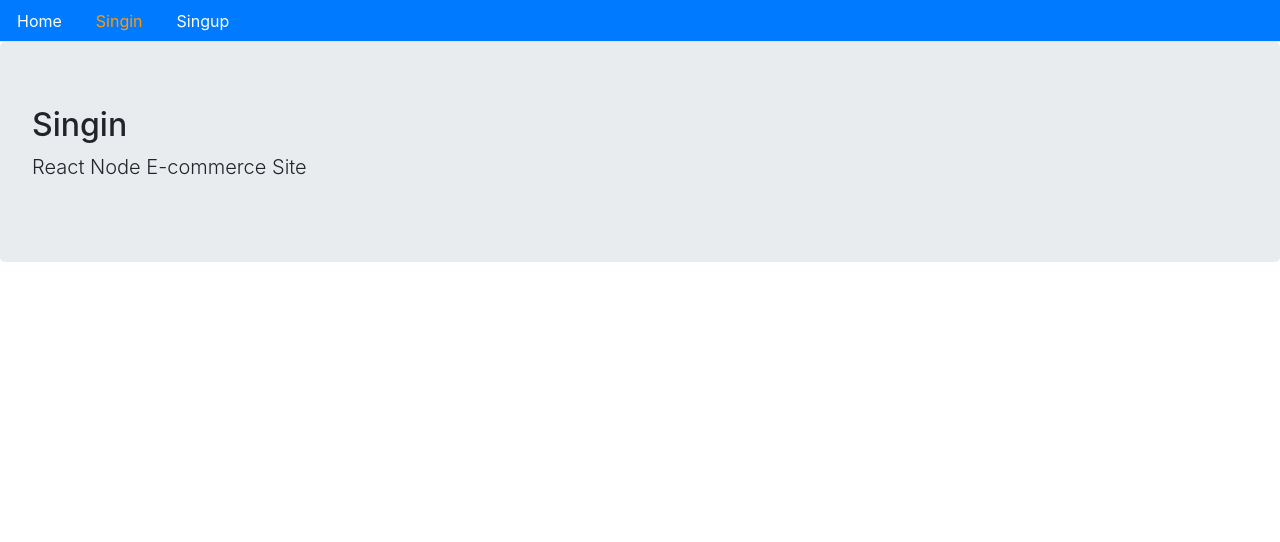
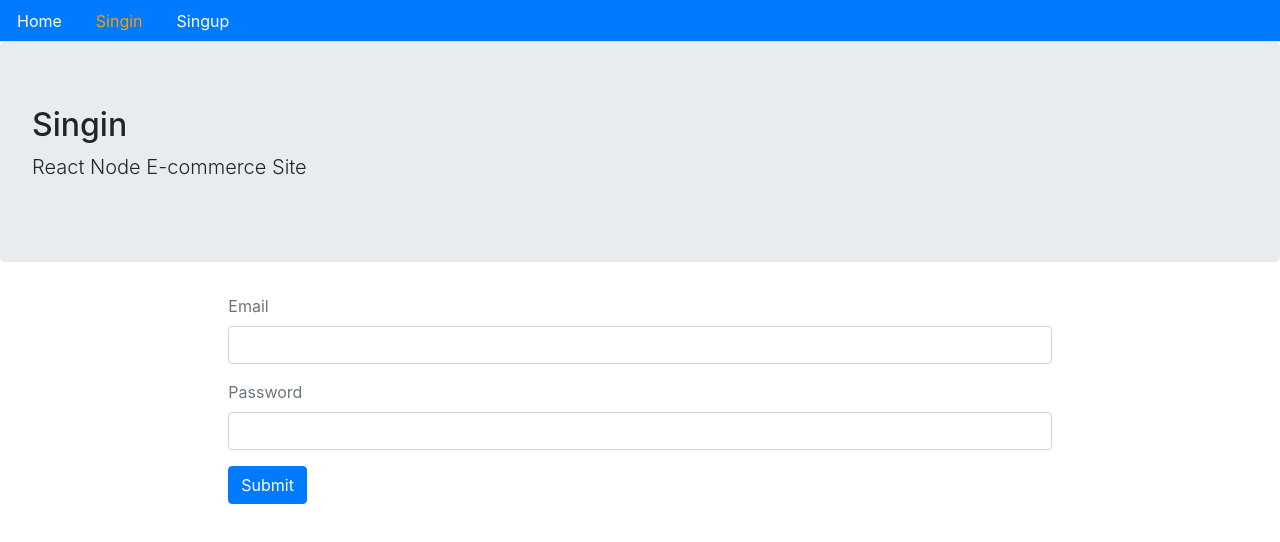
Before and after one commit to johny4437/mern-stack-ecom, a React (Create React App) app in the folder frontend/: page /singin in a window 1280 px wide. Shown: the top 542 px of the page. Built offline with nearby package versions, Linux system fonts and the light colour scheme; no server answers.

Commit message:
frontend Implementation

```diff
--- /dev/null
+++ b/frontend/src/auth/index.js
@@ -0,0 +1,35 @@
+import {API} from '../Config';
+
+ export const singup = user =>{
+    return fetch(`${API}/singup`,{
+         method:"POST",
+         headers:{
+             Accept:'application/json',
+             "Content-Type":"application/json"
+
+         },
+         body:JSON.stringify(user)
+
+     })
+     .then(response =>{
+         return response.json()
+     })
+     .catch(err =>console.log(err))
+ };
+
+ export const singin = user =>{
+    return fetch(`${API}/singin`,{
+         method:"POST",
+         headers:{
+             Accept:'application/json',
+             "Content-Type":"application/json"
+
+         },
+         body:JSON.stringify(user)
+
+     })
+     .then(response =>{
+         return response.json()
+     })
+     .catch(err =>console.log(err))
+ };
--- a/frontend/src/user/Singin.js
+++ b/frontend/src/user/Singin.js
@@ -1,14 +1,105 @@
-import React from 'react';
+import React,{useState} from 'react';
 import Layout from '../core/Layout';
+import {singin} from   '../auth';
+import { Redirect } from 'react-router-dom';
+
 
  function Singin() {
+
+    const [values, setValues] = useState({
+        email:'',
+        password:'',
+        error:'',
+        loading:false,
+        redirectToReferrer: false
+    });
+
+    const { email, password, loading, error, redirectToReferrer} = values;
+
+    const handleChange = name => event =>{
+        setValues({...values, error:false, [name]:event.target.value });
+    };
+
+
+
+    const clickSubmit = event =>{
+        event.preventDefault();
+        setValues({...values, error:false, loading: true})
+        singin({email, password}).then(data =>{
+            if(data.error){
+                setValues({...values, error: data.error, loading:false})
+            }else{
+                setValues({
+                    ...values,
+                    redirectToReferrer:true
+
+                })
+            }
+        })
+
+    }
+    const singInForm = () =>{
+        return(
+        <form >
+            <div className="form-group">
+                <label className="text-muted">Email</label>
+                <input
+                onChange={handleChange('email')}
+                type="email"
+                className="form-control"
+                value={email}
+            />
+            </div>
+            <div className="form-group">
+                <label className="text-muted">Password</label>
+                <input
+                onChange={handleChange('password')}
+                type="password"
+                className="form-control"
+                value={password}
+                />
+            </div>
+            <button onClick={clickSubmit} className="btn btn-primary">Submit</button>
+        </form>
+        );
+    };
+
+    const showError = () =>{
+        return (
+            <div className="alert alert-danger" style={{display:error ? '' : 'none'}}>
+
+            {error}
+
+        </div>
+        );
+    };
+
+    const showLoading = () =>(
+        loading && (<div className="alert alert-info"><h2>Loading..</h2></div>)
+    );
+
+    const redirectUser = () =>{
+        if(redirectToReferrer){
+            return <Redirect to="/" />
+        }
+    }
+
+
     return (
         <div>
+            <Layout title="Singin" description="React Node E-commerce Site"
+             className="container col-md-8 offset-md-2"
+            >
+                {showLoading()}
+                {showError()}
+                {singInForm()}
+                {redirectUser()}
 
-           <Layout title="Singin" description="React Node E-commerce Site"></Layout>
+            </Layout>
 
         </div>
     )
 }
 
+
 export default Singin;
--- a/frontend/src/user/Singup.js
+++ b/frontend/src/user/Singup.js
@@ -1,7 +1,7 @@
 import React,{useState} from 'react';
 import {Link} from 'react-router-dom'
 import Layout from '../core/Layout';
-import {API} from '../Config';
+import {singup} from '../auth/'
 
  function Singup() {
 
@@ -19,27 +19,12 @@
         setValues({...values, error:false, [name]:event.target.value });
     };
 
-    const Singup = user =>{
-       return fetch(`${API}/singup`,{
-            method:"POST",
-            headers:{
-                Accept:'application/json',
-                "Content-Type":"application/json"
 
-            },
-            body:JSON.stringify(user)
-
-        })
-        .then(response =>{
-            return response.json()
-        })
-        .catch(err =>console.log(err))
-    };
 
     const clickSubmit = event =>{
         event.preventDefault();
         setValues({...values, error:false})
-        Singup({name, email, password}).then(data =>{
+        singup({name, email, password}).then(data =>{
             if(data.error){
                 setValues({...values, error: data.error, success:false})
             }else{
```
